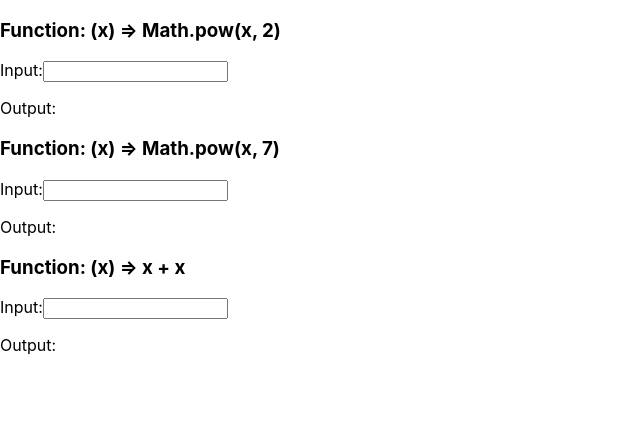
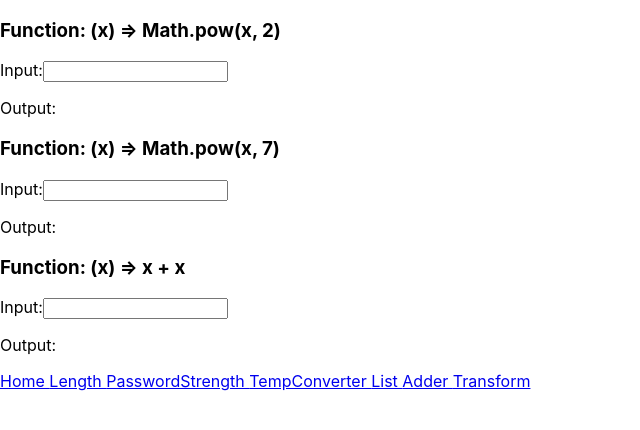
Before and after one commit to zackads/developme, a React (Create React App) app in the folder week_9_react/day_3/: page /transform in a window 1280 px wide. Shown: the top 430 px of the page, without its empty margins (0-640 px from the left). Built offline with nearby package versions, Linux system fonts and the light colour scheme.

Commit message:
Create Footer component

```diff
--- a/week_9_react/day_3/src/App.js
+++ b/week_9_react/day_3/src/App.js
@@ -35,6 +35,7 @@ function App() {
           <Transform function={(x) => Math.pow(x, 7)} />
           <Transform function={(x) => x + x} />
         </Route>
+        <Footer />
       </>
     </Router>
   );
--- /dev/null
+++ b/week_9_react/day_3/src/Footer.js
@@ -0,0 +1,36 @@
+import React, { Component } from "react";
+import { Link } from "react-router-dom";
+
+class Footer extends Component {
+  constructor(props) {
+    super(props);
+
+    this.state = {
+      // Initial state
+    };
+
+    this.handleEvent = this.handleEvent.bind(this);
+  }
+
+  handleEvent() {
+    this.setState({
+      // Update state
+    });
+  }
+
+  render() {
+    return (
+      <>
+        <Link to="/"> Home </Link>
+        <Link to="/length"> Length </Link>
+        <Link to="/passwordstrength"> PasswordStrength </Link>
+        <Link to="/tempconverter"> TempConverter </Link>
+        <Link to="/list"> List </Link>
+        <Link to="/adder"> Adder </Link>
+        <Link to="/transform"> Transform </Link>
+      </>
+    );
+  }
+}
+
+export default Footer;
```
